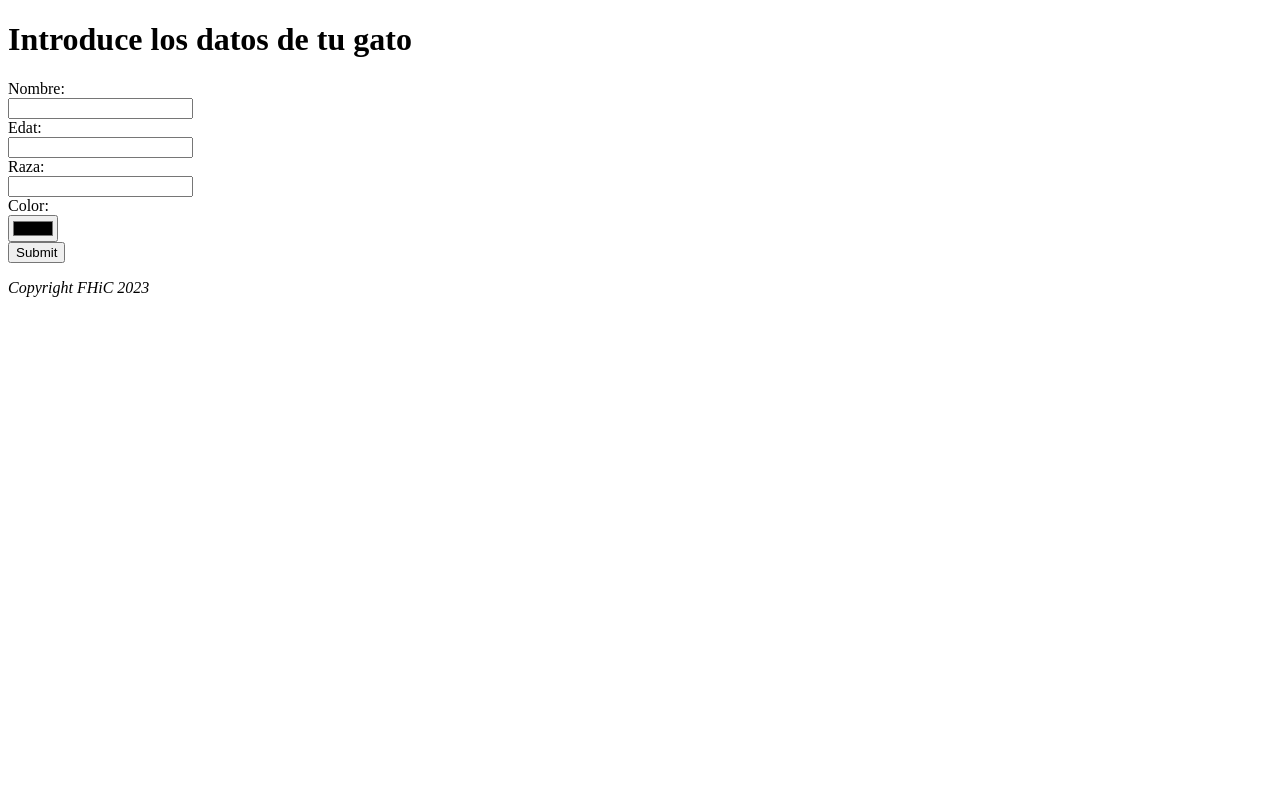
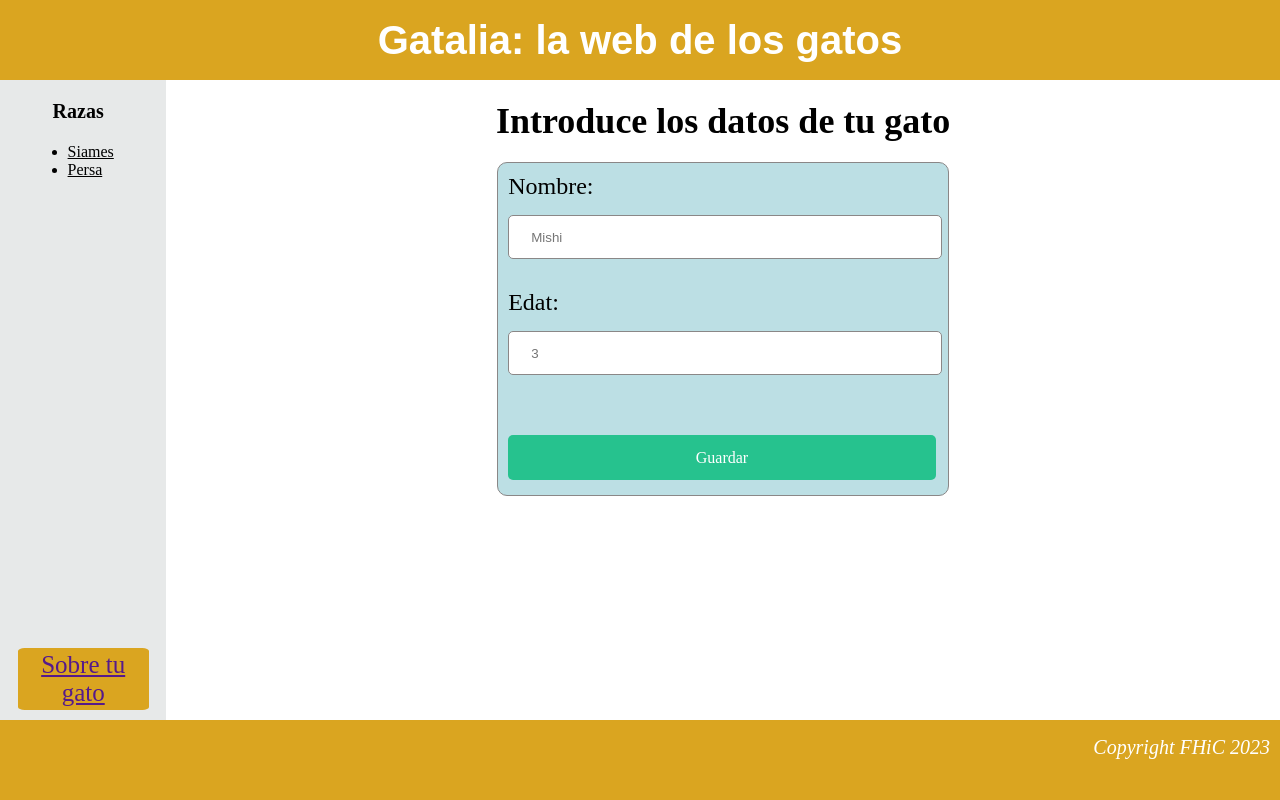
Before and after one commit to PracticasFHiC22-23/html-exercici-1-af9, a plain HTML site: page form.html in a window 1280 px wide. Drawn offline with Linux system fonts and the light colour scheme.

Commit message:
update: form

```diff
--- a/css/index.css
+++ b/css/index.css
@@ -2,6 +2,9 @@
     margin: 0 auto;
 }
 
+a:link{
+    color: #000;
+}
 
 .header{
     display: flex;
@@ -97,6 +100,80 @@ ul{
     margin-left: 20px;
 }
 
+.context-form{
+    display: flex;
+    flex-direction: column;
+    width: 87%;
+}
+
+.form-title{
+    font-size: 36px;
+    color: #000;
+    font-weight: bold;
+    margin-top: 20px;
+    margin-bottom: 20px;
+}
+
+.form-box{
+    width: 450px;
+    background-color: rgb(188, 223, 228);
+    border: 1px rgb(138, 135, 135) solid;
+    border-radius: 10px;
+}
+
+.form-name,
+.form-age{
+    font-size: 24px;
+    font-weight: normal;
+    color: #000;
+    margin-top: 10px;
+    margin-bottom: 15px;
+    margin-left: 10px;
+}
+
+.form-input-text,
+.form-input-edat{
+    width: 95%;
+    height: 40px;
+    border: 1px rgb(138, 135, 135) solid;
+    border-radius: 5px;
+    margin-left: 10px;
+    margin-right: 10px;
+    margin-bottom: 20px;
+    text-indent: 20px;
+    color: #000;
+}
+
+.form-input-text::placeholder,
+.form-input-edat::-moz-placeholder {
+    padding-left: 20px;
+    color:#000000;
+    font-size: 18px;
+    opacity: 1;
+}
+
+.form-button{
+    display: flex;
+    align-items: center;
+    justify-content: center;
+    width: 95%;
+    height: 45px;
+    background-color: rgb(38, 194, 142);
+    border-radius: 5px;
+    margin-top: 40px;
+    margin-bottom: 15px;
+    margin-left: 10px;
+    color: white;
+    font-size: 16px;
+    cursor: pointer;
+}
+
+.gat-form a{
+text-decoration:none;
+}
+
+
+
 .context-text{
     display: flex;
     justify-content: center;
--- a/form.html
+++ b/form.html
@@ -1,28 +1,66 @@
 <!DOCTYPE html>
-<html>
-  <head> </head>
-  <body>
-    <h1>Introduce los datos de tu gato</h1>
-    <form action="results.html">
-      <label for="name">Nombre:</label><br />
-      <input type="text" id="name" name="name" /><br />
+<html lang="en">
 
-      <label for="age">Edat:</label><br />
-      <input type="number" id="age" name="age" /><br />
+<head>
+  <meta charset="UTF-8">
+  <meta http-equiv="X-UA-Compatible" content="IE=edge">
+  <meta name="viewport" content="width=device-width, initial-scale=1.0">
+  <title>Index</title>
+  <link rel="stylesheet" href="./css/index.css">
+</head>
 
-      <label for="raza">Raza:</label><br />
-      <input type="text" id="raza" name="raza" /><br />
+<body>
 
-      <label for="color">Color:</label><br />
-      <input type="color" id="color" name="color" /><br />
+  <header class="header">
+    <div class="header-text">Gatalia: la web de los gatos</div>
+  </header>
 
-      <input type="submit" value="Submit" />
-    </form>
+  <div class="container">
 
-    <p></p>
+    <div class="nav">
+      <div class="nav-list">
+        <div class="nav-header">
+          Razas
+        </div>
+        <div class="nav-items">
+          <ul>
+            <li><a href="./siames.html"> Siames</a></li>
+            <li><a href="./persa.html"> Persa</a></li>
+          </ul>
+        </div>
+      </div>
+      <a href="">
+        <div class="nav-button">
+          Sobre tu gato
+        </div>
+      </a>
 
-    <p>
-      <i>Copyright FHiC 2023</i>
-    </p>
-  </body>
+    </div>
+    <div class="context-form">
+      <div class="form-title">
+        Introduce los datos de tu gato
+      </div>
+      <div class="form-box">
+        <form action="./results.html" class="gat-form">
+          <div class="form-name">Nombre:</div>
+          <input type="text" name="" id="" class="form-input-text" placeholder="Mishi">
+          <div class="form-age">Edat:</div>
+          <input type="text" name="" id="" class="form-input-edat" placeholder="3">
+          <a href="./results.html">
+            <div type="submit" class="form-button">Guardar</div>
+          </a>
+        </form>
+      </div>
+    </div>
+  </div>
+
+  <footer class="footer">
+    <div class="footer-text"><i>Copyright FHiC 2023</i></div>
+  </footer>
+
+
+
+
+</body>
+
 </html>
```
Also changed, not shown: index.html (+1 -1 lines), persa.html (+1 -1 lines), siames.html (+1 -1 lines).
